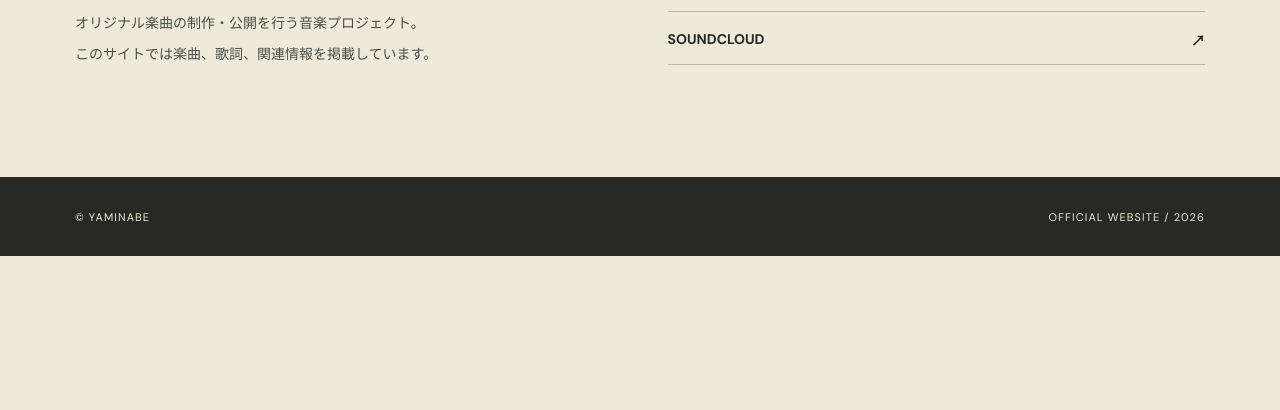
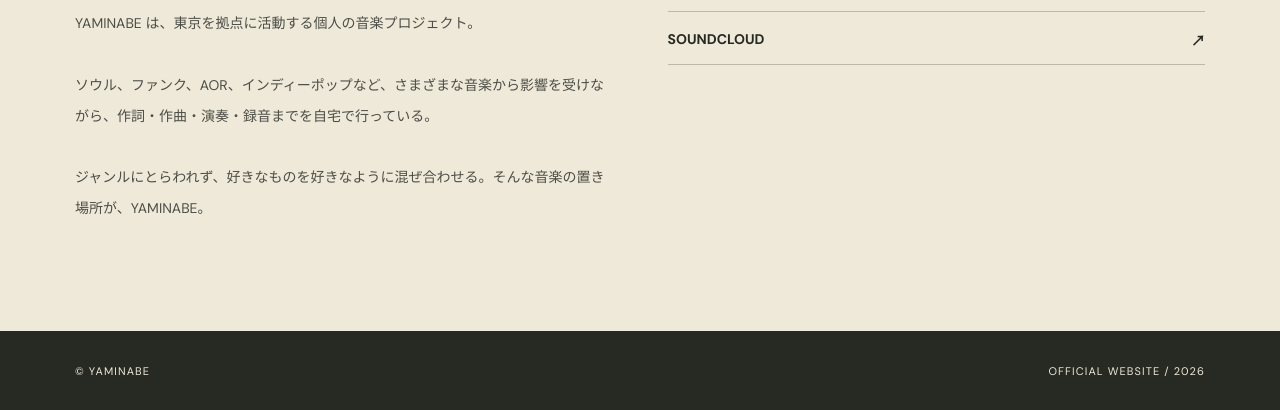
Before and after one commit to mariosannsyainndaisuki-oss/yaminabe, an Astro site: page / in a window 1280 px wide. Shown: the part 2126-2536 px from the top of the page. Before the commit the page ends 2382 px from the top, so only its background shows below. Built offline with nearby package versions, Linux system fonts and the light colour scheme; Astro itself is replaced by a stand-in of ours.

Commit message:
Update ABOUT with YAMINABE artist biography

```diff
--- a/src/pages/index.astro
+++ b/src/pages/index.astro
@@ -11,5 +11,5 @@ const songHref = (id) => `${base}lyrics/${id}/`;
 <div class="ticker"><span>YAMINABE &nbsp; ✳ &nbsp; MUSIC &nbsp; ✳ &nbsp; LYRICS &nbsp; ✳ &nbsp; YAMINABE &nbsp; ✳ &nbsp; MUSIC &nbsp; ✳ &nbsp; LYRICS</span></div>
 <section class="section" id="music"><div class="wrap"><div class="sectionhead"><div><div class="eyebrow">01 / MUSIC</div><h2>SELECTED TRACK</h2></div><small>ORIGINAL SONGS</small></div>{featured && <div class="featured"><div class="featureart" aria-label="レコードのグラフィック"></div><div class="featureinfo"><div><div class="eyebrow">FEATURED {featured.data.year ? `/ ${featured.data.year}` : ''}</div><h3>{featured.data.title}</h3><p>{featured.data.key && `KEY ${featured.data.key}`}{featured.data.bpm && ` / ${featured.data.bpm} BPM`}<br />{featured.data.description}</p></div><div class="music-actions">{featured.data.audioUrl && <a class="arrowlink" href={featured.data.audioUrl} target="_blank" rel="noopener noreferrer">LISTEN ON SOUNDCLOUD <span>↗</span></a>}<a class="arrowlink" href={songHref(featured.id)}>VIEW LYRICS <span>↗</span></a></div></div></div>}</div></section>
 <section class="section" id="lyrics"><div class="wrap"><div class="sectionhead"><div><div class="eyebrow">02 / THE POT</div><h2>LYRICS ARCHIVE</h2></div><small>{String(songs.length).padStart(2,'0')} {songs.length === 1 ? 'SONG' : 'SONGS'}</small></div><div class="archive">{songs.map((song,i) => <a class="track" href={songHref(song.id)}><div class="cover"><span>{song.data.title}</span></div><div class="trackinfo"><small>TRACK {String(i+1).padStart(2,'0')} / {song.data.year ?? 'ARCHIVE'}</small><h3>{song.data.title}</h3></div></a>)}</div></div></section>
-<section class="section" id="about"><div class="wrap aboutgrid"><div><div class="eyebrow">03 / ABOUT</div><div class="sectionhead"><h2>YAMINABE.</h2></div><p>オリジナル楽曲の制作・公開を行う音楽プロジェクト。<br />このサイトでは楽曲、歌詞、関連情報を掲載しています。</p></div><div><div class="eyebrow" style="margin-bottom:20px">LINKS</div><div class="links"><a href="#music">MUSIC <span>↗</span></a><a href="#lyrics">LYRICS / THE POT <span>↗</span></a>{featured?.data.audioUrl && <a href={featured.data.audioUrl} target="_blank" rel="noopener noreferrer">SOUNDCLOUD <span>↗</span></a>}</div></div></div></section>
+<section class="section" id="about"><div class="wrap aboutgrid"><div><div class="eyebrow">03 / ABOUT</div><div class="sectionhead"><h2>YAMINABE.</h2></div><p>YAMINABE は、東京を拠点に活動する個人の音楽プロジェクト。<br /><br />ソウル、ファンク、AOR、インディーポップなど、さまざまな音楽から影響を受けながら、作詞・作曲・演奏・録音までを自宅で行っている。<br /><br />ジャンルにとらわれず、好きなものを好きなように混ぜ合わせる。そんな音楽の置き場所が、YAMINABE。</p></div><div><div class="eyebrow" style="margin-bottom:20px">LINKS</div><div class="links"><a href="#music">MUSIC <span>↗</span></a><a href="#lyrics">LYRICS / THE POT <span>↗</span></a>{featured?.data.audioUrl && <a href={featured.data.audioUrl} target="_blank" rel="noopener noreferrer">SOUNDCLOUD <span>↗</span></a>}</div></div></div></section>
 </Base>
```
